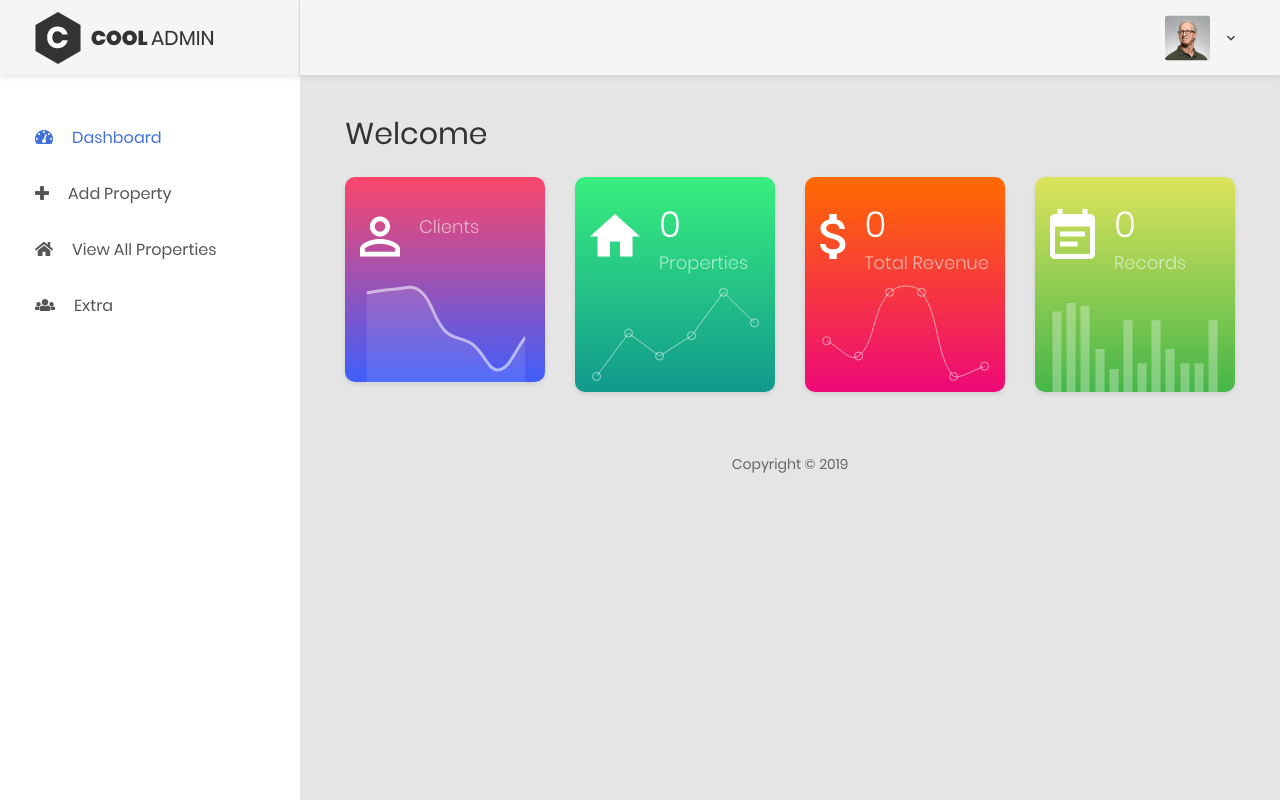
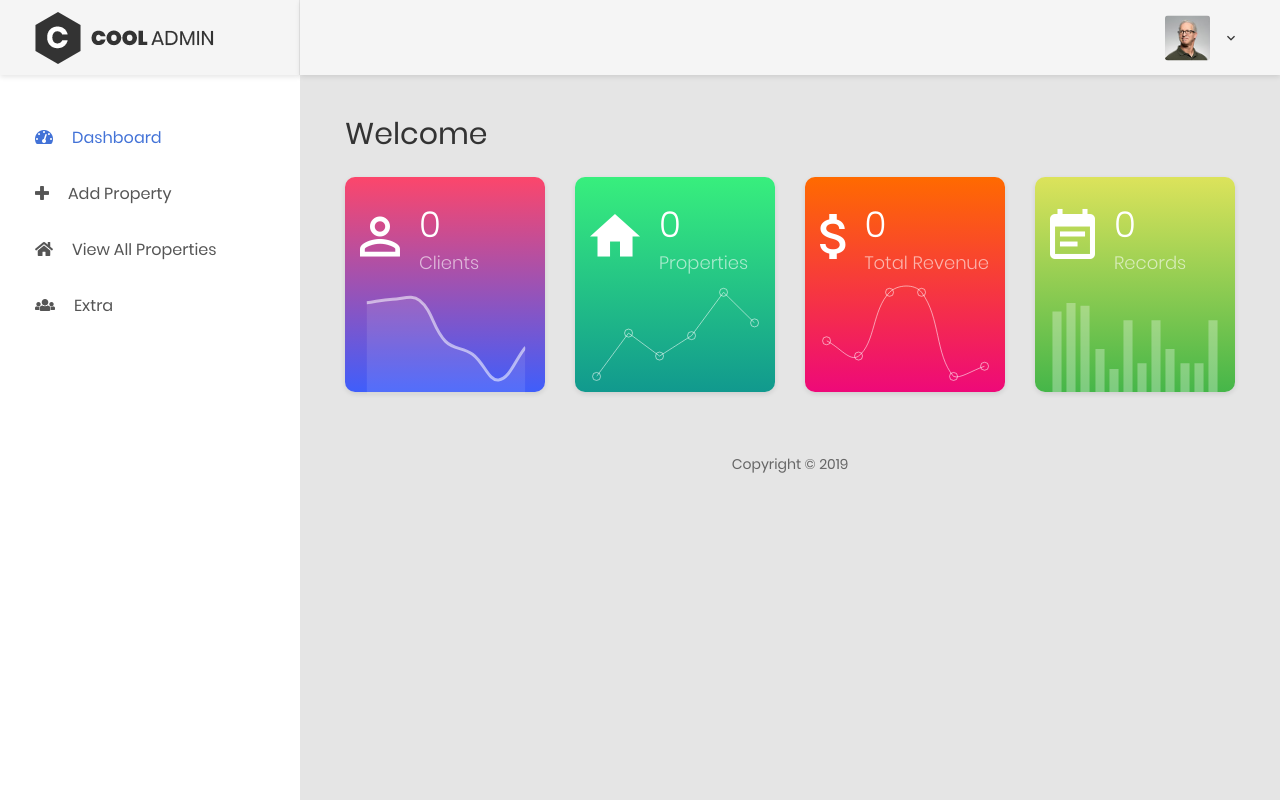
Before and after one commit to conrad96/property_tax_system, a CodeIgniter app: the page made by application/views/User/index.php in a window 1280 px wide. Run offline with CodeIgniter, Linux system fonts and the light colour scheme.

Commit message:
minor initialisation

```diff
--- a/application/views/User/index.php
+++ b/application/views/User/index.php
@@ -39,7 +39,7 @@
                                                 <i class="zmdi zmdi-account-o"></i>
                                             </div>
                                             <div class="text">
-                                                <h2><?php 0;  ?></h2>
+                                                <h2><?php echo 0;  ?></h2>
                                                 <span>Clients</span>
                                             </div>
                                         </div>
```
